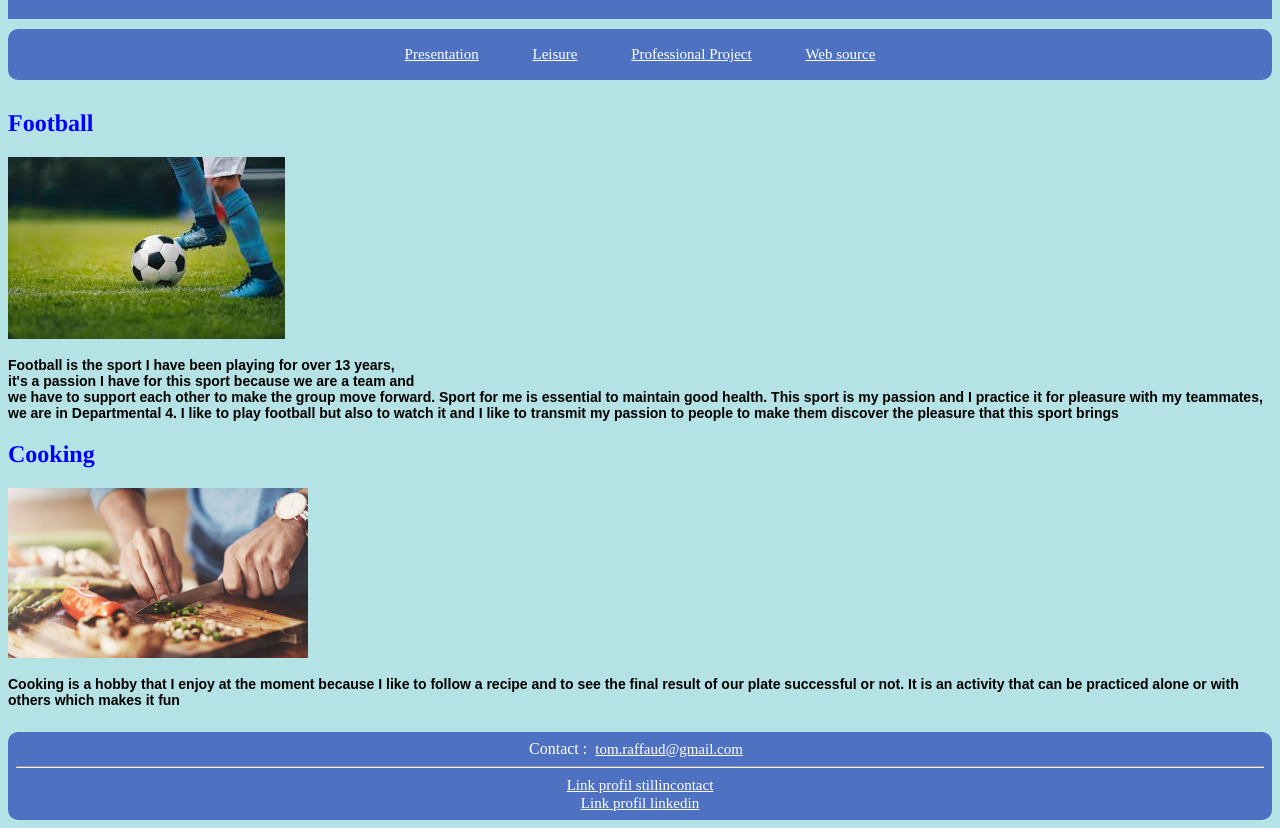
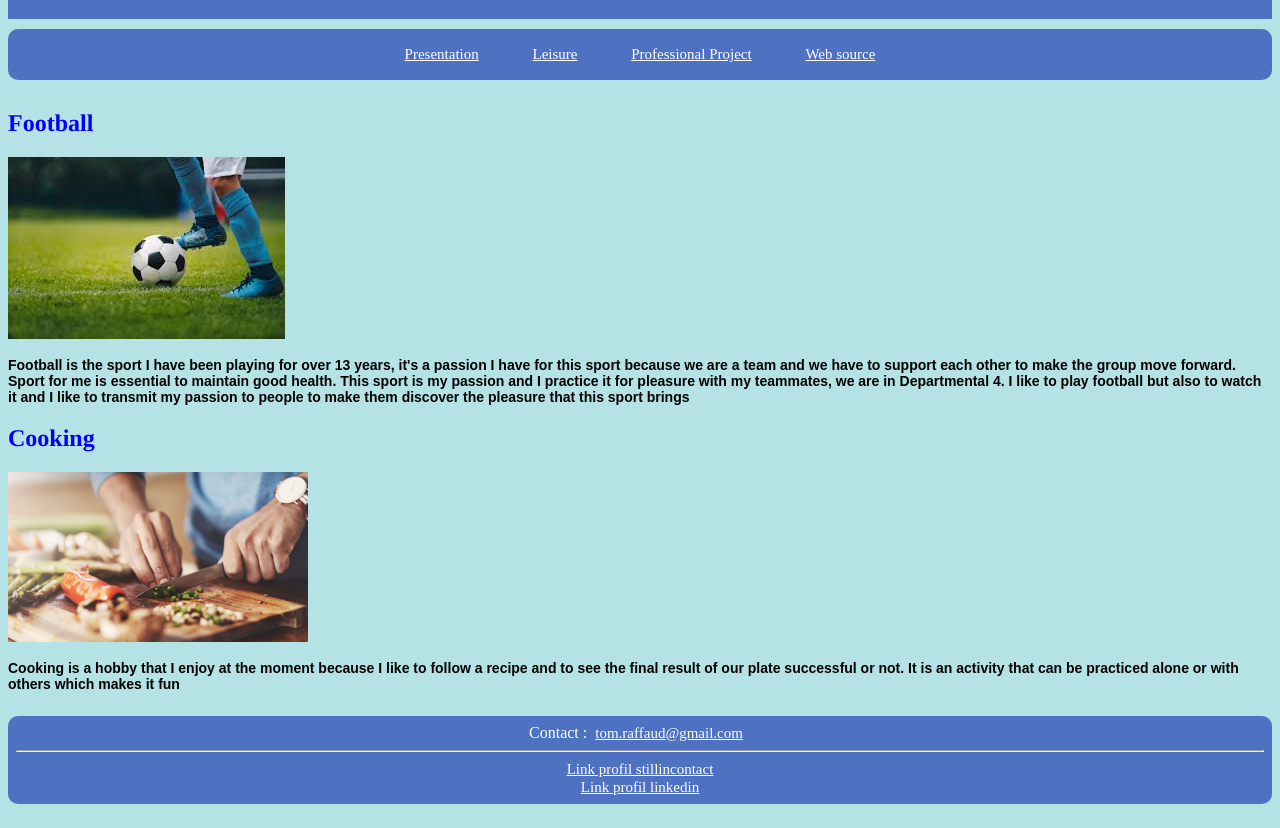
Before and after one commit to TomRaffaud/TomRaffaud.github.io, a plain HTML site: page Pageloisir.html in a window 1280 px wide. Shown: the part 69-897 px from the top of the page. Drawn offline with Linux system fonts and the light colour scheme.

Commit message:
Update Pageloisir.html

```diff
--- a/Pageloisir.html
+++ b/Pageloisir.html
@@ -22,7 +22,7 @@
 	<h2>Football</h2>
 	<img src="./image/Photo_football.jpg" alt="football photo">
 	<p>
-	Football is the sport I have been playing for over 13 years, <br/> it's a passion I have for this sport because we are a team and <br/> we have to support each other to make the group move forward. Sport for me is essential to maintain good health. This sport is my passion and I practice it for pleasure with my teammates, we are in Departmental 4. I like to play football but also to watch it and I like to transmit my passion to people to make them discover the pleasure that this sport brings
+	Football is the sport I have been playing for over 13 years, it's a passion I have for this sport because we are a team and we have to support each other to make the group move forward. Sport for me is essential to maintain good health. This sport is my passion and I practice it for pleasure with my teammates, we are in Departmental 4. I like to play football but also to watch it and I like to transmit my passion to people to make them discover the pleasure that this sport brings
 	</p>
 	<h2>Cooking</h2>
 	<div class="cuisine">
```
